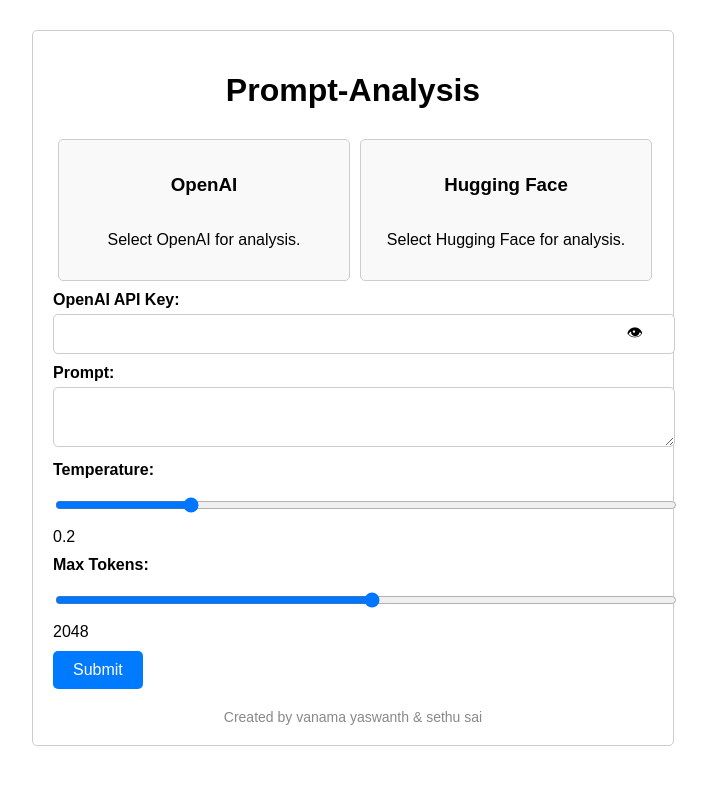
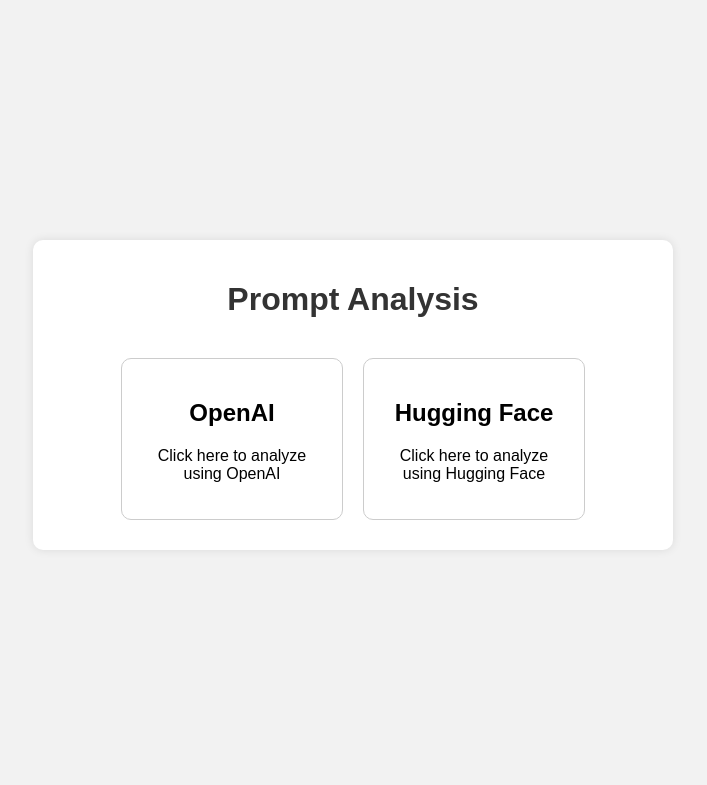
Before and after one commit to vanamayaswanth/prompt-analysis, a Flask app: page / in a window 1280 px wide. Shown: the top 785 px of the page, without its empty margins (287-994 px from the left). Run offline with Flask 3, Linux system fonts and the light colour scheme.

Commit message:
new updates in design

```diff
--- a/app.py
+++ b/app.py
@@ -1,4 +1,4 @@
-from flask import Flask, render_template, request
+from flask import Flask, render_template, request, redirect, url_for
 from app_util import prompt_analysis
 
 app = Flask(__name__)
@@ -6,15 +6,50 @@ app = Flask(__name__)
 @app.route('/', methods=['GET', 'POST'])
 def index():
     if request.method == 'POST':
-        api_key = request.form['openai_key']
-        temp=request.form['temp']
-        # model=request.form['model']
-        max_token=request.form['max_token']
+        option = request.form['option']
+        if option == 'openai':
+            return redirect(url_for('openai'))
+        elif option == 'huggingface':
+            return redirect(url_for('huggingface'))
+    return render_template('index.html')
+
+@app.route('/openai', methods=['GET', 'POST'])
+def openai():
+    if request.method == 'POST':
+        api_key = request.form['api_key']
+        temp = request.form['temp']
+        max_token = request.form['max_token']
         prompt = request.form['prompt']
-        score, new_prompt = prompt_analysis(query=prompt,api_key=api_key,temp=temp,max_token=max_token)
-        return render_template('result.html', score=score,new_prompt=new_prompt)
+        return redirect(url_for('result', option='openai', api_key=api_key, temp=temp, max_token=max_token, prompt=prompt))
+    return render_template('openai.html')
 
-    return render_template('index.html')
+@app.route('/huggingface', methods=['GET', 'POST'])
+def huggingface():
+    if request.method == 'POST':
+        hugging_key = request.form['hugging_key']
+        temp = request.form['temp']
+        max_token = request.form['max_token']
+        prompt = request.form['prompt']
+        return redirect(url_for('result', option='huggingface', hugging_key=hugging_key, temp=temp, max_token=max_token, prompt=prompt))
+    return render_template('huggingface.html')
+
+@app.route('/result', methods=['GET'])
+def result():
+    option = request.args.get('option')
+    if option == 'openai':
+        api_key = request.args.get('api_key')
+        temp = request.args.get('temp')
+        max_token = request.args.get('max_token')
+        prompt = request.args.get('prompt')
+        score, new_prompt = prompt_analysis(query=prompt, api_key=api_key, temp=temp, max_token=max_token)
+        return render_template('result.html', option='OpenAI', score=score, new_prompt=new_prompt)
+    elif option == 'huggingface':
+        hugging_key = request.args.get('hugging_key')
+        temp = request.args.get('temp')
+        max_token = request.args.get('max_token')
+        prompt = request.args.get('prompt')
+        score, new_prompt = prompt_analysis(query=prompt, hugging_key=hugging_key, temp=temp, max_token=max_token)
+        return render_template('result.html', option='Hugging Face', score=score, new_prompt=new_prompt)
 
 if __name__ == '__main__':
     app.run(host='0.0.0.0', port=8080)
--- a/entity/prompt_entity.py
+++ /dev/null
@@ -1,3 +0,0 @@
-class Prompt:
-    def __init__(self, query):
-        self.query = query
--- a/entity/result_entity.py
+++ /dev/null
@@ -1,5 +0,0 @@
-
-class Result:
-    def __init__(self, score, new_prompt):
-        self.score = score
-        self.new_prompt = new_prompt
--- a/static/style.css
+++ b/static/style.css
@@ -1,68 +1,39 @@
+/* Common CSS for all pages */
 body {
     font-family: Arial, sans-serif;
     margin: 0;
     padding: 0;
+    background-color: #f2f2f2;
 }
 
-/* index.html styles */
-
-.index-container {
+.container {
     max-width: 600px;
-    margin: 30px auto 0;
+    margin: 30vh auto;
     padding: 20px;
-    border: 1px solid #ccc;
-    border-radius: 5px;
+    border-radius: 10px;
+    background-color: white;
+    box-shadow: 0 0 10px rgba(0, 0, 0, 0.1);
 }
 
 h1 {
     margin-bottom: 20px;
     text-align: center;
+    color: #333;
 }
 
 .input-container {
-    margin-bottom: 10px;
-}
-
-.input-box {
-    position: relative;
+    margin-bottom: 20px;
 }
 
 input[type="password"],
 input[type="text"],
-textarea,
-input[type="range"] {
+textarea {
     width: 100%;
     padding: 10px;
     border: 1px solid #ccc;
     border-radius: 5px;
     font-size: 16px;
-}
-
-.password-toggle {
-    position: absolute;
-    top: 50%;
-    right: 10px;
-    transform: translateY(-50%);
-    cursor: pointer;
-}
-
-input[type="submit"] {
-    background-color: #007BFF;
-    color: #fff;
-    border: none;
-    border-radius: 5px;
-    padding: 10px 20px;
-    font-size: 16px;
-    cursor: pointer;
-    transition: background-color 0.3s;
-}
-
-input[type="submit"]:hover {
-    background-color: #0056b3;
-}
-
-input[type="range"] {
-    cursor: pointer;
+    color: #333;
 }
 
 .input-container label,
@@ -70,83 +41,47 @@ input[type="range"] {
     display: block;
     margin-bottom: 5px;
     font-weight: bold;
+    color: #333;
 }
 
-.option-container {
-    display: flex;
-    justify-content: space-between;
+.submit-container {
+    text-align: center;
     margin-top: 20px;
 }
 
-.option-box {
-    flex: 1;
-    min-width: 45%;
-    height: 120px;
-    background-color: #f9f9f9;
-    border: 1px solid #ccc;
+.submit-container input[type="submit"] {
+    background-color: black;
+    color: white;
+    border: none;
     border-radius: 5px;
-    padding: 10px;
-    margin: 10px 5px;
+    padding: 10px 20px;
+    font-size: 16px;
     cursor: pointer;
-    display: flex;
-    flex-direction: column;
-    justify-content: center;
-    align-items: center;
-    text-align: center;
-    transition: box-shadow 0.3s;
+    transition: background-color 0.3s ease;
 }
 
-.option-box:hover {
-    box-shadow: 0 0 10px rgba(0, 0, 0, 0.3);
-}
-
-.credits {
-    margin-top: 20px;
-    text-align: center;
-    font-size: 14px;
-    color: #888;
-}
-
-/* result.html styles */
-
-.container {
-    display: flex;
-    flex-direction: column;
-    align-items: center;
-    justify-content: center;
-    height: 100vh;
+.submit-container input[type="submit"]:hover {
+    background-color: #222;
 }
 
 .result-container {
-    max-width: 600px;
+    margin-top: 30px;
     padding: 20px;
-    border: 1px solid #007BFF;
-    border-radius: 5px;
-    text-align: center;
+    border: 1px solid #ccc;
+    border-radius: 10px;
+    background-color: white;
+    box-shadow: 0 0 10px rgba(0, 0, 0, 0.1);
 }
 
-.score-box {
-    height: 40px;
-    background-color: #007BFF;
-    border-radius: 5px;
-    display: flex;
-    justify-content: flex-start;
-    align-items: center;
-    overflow: hidden;
-}
-
-.score-text {
-    color: #fff;
-    margin: 0;
-    padding: 0;
+.result-container p {
+    margin: 5px 0;
+    font-size: 16px;
+    font-weight: bold;
+    color: #333;
 }
 
 .new-prompt-container {
-    margin-top: 20px;
-}
-
-.new-prompt-title {
-    font-weight: bold;
+    margin-top: 30px;
 }
 
 .new-prompt {
@@ -154,19 +89,75 @@ input[type="range"] {
     border-radius: 5px;
     padding: 10px;
     background-color: #f9f9f9;
-    margin: 10px 0;
+    margin-bottom: 10px;
 }
 
-.copy-button {
-    background-color: #007BFF;
-    color: #fff;
+.new-prompt button {
+    background-color: black;
+    color: white;
     border: none;
     border-radius: 5px;
     padding: 5px 10px;
     font-size: 14px;
     cursor: pointer;
+    transition: background-color 0.3s ease;
 }
 
-.copy-button:hover {
-    background-color: #0056b3;
+.new-prompt button:hover {
+    background-color: #222;
 }
+
+.credits {
+    margin-top: 30px;
+    text-align: center;
+    font-size: 14px;
+    color: #888;
+}
+
+.back-container {
+    text-align: center;
+    margin-top: 20px;
+}
+
+.back-container button {
+    background-color: black;
+    color: white;
+    border: none;
+    border-radius: 5px;
+    padding: 10px 20px;
+    font-size: 16px;
+    cursor: pointer;
+    transition: background-color 0.3s ease;
+}
+
+.back-container button:hover {
+    background-color: #222;
+}
+
+/* Additional CSS for index.html */
+.option-container {
+    display: flex;
+    justify-content: center;
+    align-items: center;
+    margin-top: 30px;
+}
+
+.option-box {
+    padding: 20px;
+    border: 1px solid #ccc;
+    border-radius: 10px;
+    text-align: center;
+    cursor: pointer;
+    transition: background-color 0.3s ease;
+    width: 30%;
+    margin: 10px;
+}
+
+.option-box:hover {
+    background-color: #f2f2f2;
+}
+
+.active-option {
+    background-color: #f2f2f2;
+    font-weight: bold;
+}
--- a/templates/index.html
+++ b/templates/index.html
@@ -5,87 +5,18 @@
     <link rel="stylesheet" href="{{ url_for('static', filename='style.css') }}">
 </head>
 <body>
-    <div class="index-container">
-        <h1> Prompt-Analysis</h1>
+    <div class="container">
+        <h1> Prompt Analysis</h1>
         <div class="option-container">
-            <div class="option-box" onclick="selectOption('openai')">
-                <h3>OpenAI</h3>
-                <p>Select OpenAI for analysis.</p>
+            <div class="option-box" onclick="location.href='/openai'">
+                <h2>OpenAI</h2>
+                <p>Click here to analyze using OpenAI</p>
             </div>
-            <div class="option-box" onclick="selectOption('huggingface')">
-                <h3>Hugging Face</h3>
-                <p>Select Hugging Face for analysis.</p>
+            <div class="option-box" onclick="location.href='/huggingface'">
+                <h2>Hugging Face</h2>
+                <p>Click here to analyze using Hugging Face</p>
             </div>
         </div>
-        <form id="openai-form" method="post" action="/">
-            <div class="input-container">
-                <label for="openai_key">OpenAI API Key:</label>
-                <div class="input-box">
-                    <input type="password" name="openai_key" id="openai_key" required>
-                    <span class="password-toggle" onclick="togglePasswordVisibility()">&#x1F441;</span>
-                </div>
-            </div>
-            <div class="input-container">
-                <label for="prompt">Prompt:</label>
-                <textarea name="prompt" id="prompt" required></textarea>
-            </div>
-            <div class="input-container">
-                <label for="temp">Temperature:</label>
-                <input type="range" name="temp" id="temp" min="0" max="1" step="0.1" value="0.2">
-                <span id="tempValue">0.2</span>
-            </div>
-            <div class="input-container">
-                <label for="max_token">Max Tokens:</label>
-                <input type="range" name="max_token" id="max_token" min="10" max="4000" step="1" value="2048">
-                <span id="maxTokenValue">2048</span>
-            </div>
-            <div class="submit-container">
-                <input type="submit" value="Submit">
-            </div>
-        </form>
-        <div class="credits">
-            Created by vanama yaswanth & sethu sai
-        </div>
     </div>
-
-    <script>
-        function togglePasswordVisibility() {
-            var openaiKeyInput = document.getElementById("openai_key");
-            if (openaiKeyInput.type === "password") {
-                openaiKeyInput.type = "text";
-            } else {
-                openaiKeyInput.type = "password";
-            }
-        }
-
-        var tempSlider = document.getElementById("temp");
-        var tempValueDisplay = document.getElementById("tempValue");
-        tempValueDisplay.innerHTML = tempSlider.value;
-
-        tempSlider.oninput = function() {
-            tempValueDisplay.innerHTML = this.value;
-        };
-
-        var maxTokenSlider = document.getElementById("max_token");
-        var maxTokenValueDisplay = document.getElementById("maxTokenValue");
-        maxTokenValueDisplay.innerHTML = maxTokenSlider.value;
-
-        maxTokenSlider.oninput = function() {
-            maxTokenValueDisplay.innerHTML = this.value;
-        };
-
-        function selectOption(option) {
-            var openaiForm = document.getElementById("openai-form");
-            var huggingfaceForm = document.getElementById("huggingface-form");
-
-            if (option === "openai") {
-                openaiForm.style.display = "block";
-                huggingfaceForm.style.display = "none";
-            } else if (option === "huggingface") {
-                openaiForm.style.display = "none";
-                huggingfaceForm.style.display = "block";
-            }
-        }
-    </script>
 </body>
 </html>
```
Also changed, not shown: app_util.py (+3 -7 lines), templates/hugginface.html (deleted, +0 -49 lines), templates/huggingface.html (added, +68 -0 lines), templates/openai.html (added, +68 -0 lines).
